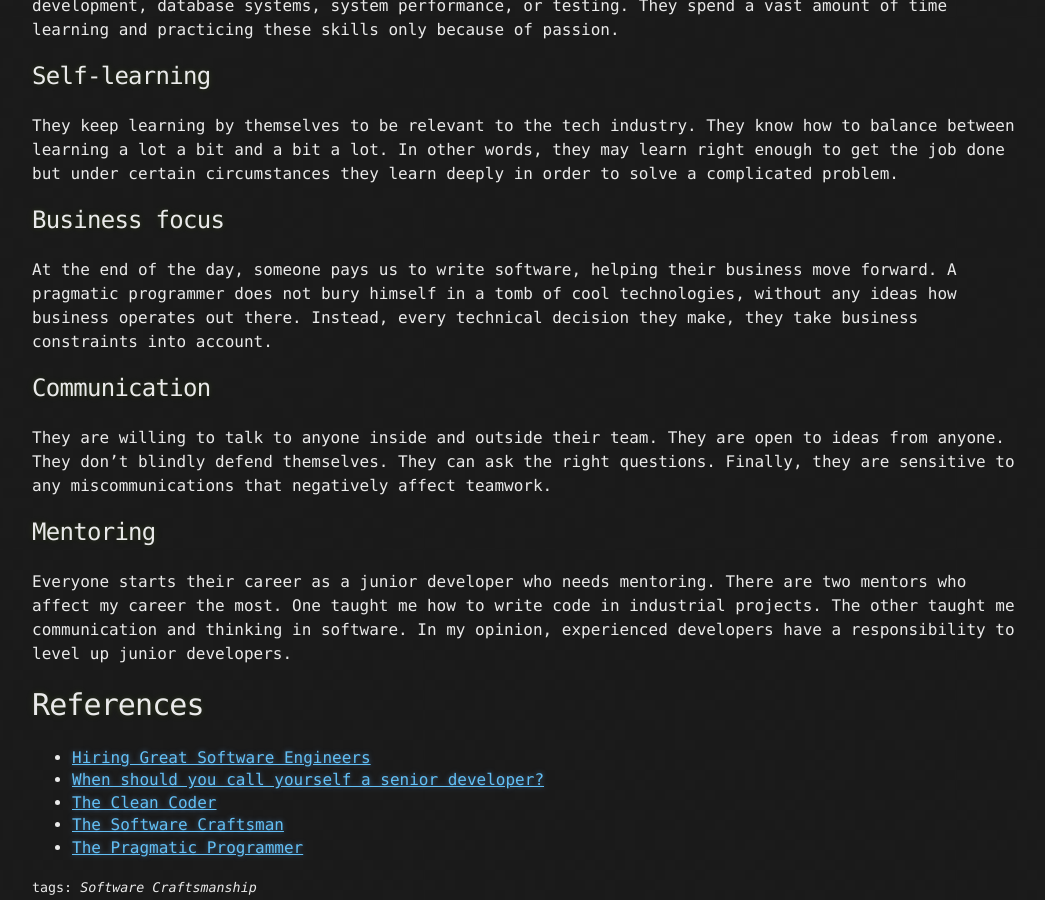
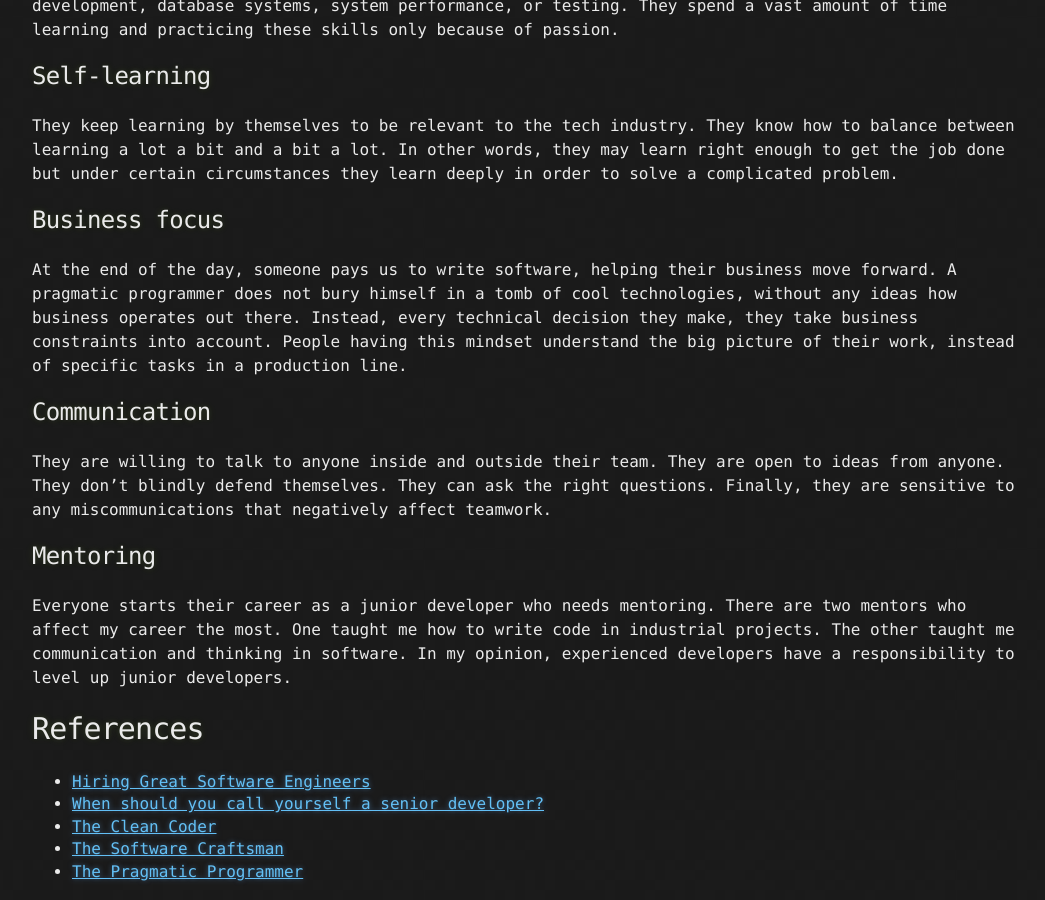
Before and after one commit to anlnt/anlnt.github.io, a Jekyll site: the page built from _posts/2020-06-28-thoughts-on-pragmatic-programmers.markdown, in a window 1280 px wide and 900 px high, scrolled down 1047 px. Shown: the whole window, without its empty margins (108-1153 px from the left). Built offline with Jekyll 4.4.1, drawn with Linux system fonts in a browser that asks for light colours.

Commit message:
Update 2020-06-28-thoughts-on-pragmatic-programmers.markdown

```diff
--- a/_posts/2020-06-28-thoughts-on-pragmatic-programmers.markdown
+++ b/_posts/2020-06-28-thoughts-on-pragmatic-programmers.markdown
@@ -26,7 +26,7 @@ They are a go-to person for several areas in their company. They may be an exper
 They keep learning by themselves to be relevant to the tech industry. They know how to balance between learning a lot a bit and a bit a lot. In other words, they may learn right enough to get the job done but under certain circumstances they learn deeply in order to solve a complicated problem.
 
 ## Business focus
-At the end of the day, someone pays us to write software, helping their business move forward. A pragmatic programmer does not bury himself in a tomb of cool technologies, without any ideas how business operates out there. Instead, every technical decision they make, they take business constraints into account.
+At the end of the day, someone pays us to write software, helping their business move forward. A pragmatic programmer does not bury himself in a tomb of cool technologies, without any ideas how business operates out there. Instead, every technical decision they make, they take business constraints into account. People having this mindset understand the big picture of their work, instead of specific tasks in a production line.
 
 ## Communication
 They are willing to talk to anyone inside and outside their team. They are open to ideas from anyone. They don’t blindly defend themselves. They can ask the right questions. Finally, they are sensitive to any miscommunications that negatively affect teamwork.
```
